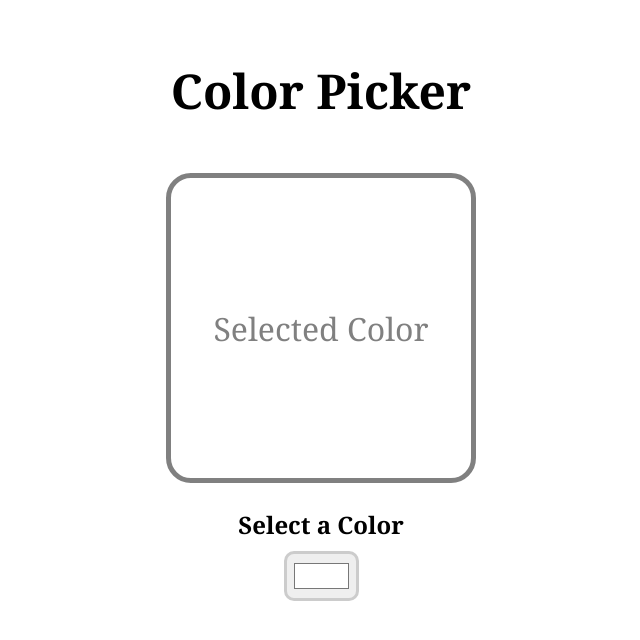
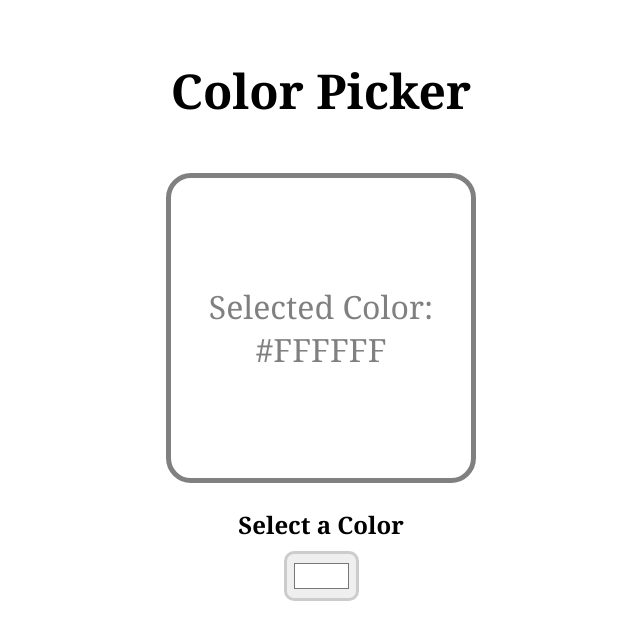
Before and after one commit to SamLarivs/react-practice, a React (Vite) app in the folder Brocode-react-app/: page / in a window 1280 px wide. Shown: the top 640 px of the page, without its empty margins (319-959 px from the left). Built offline with nearby package versions, Linux system fonts and the light colour scheme.

Commit message:
fixed color display

```diff
--- a/Brocode-react-app/src/ColorPicker.jsx
+++ b/Brocode-react-app/src/ColorPicker.jsx
@@ -12,7 +12,7 @@ function ColorPicker(){
         <div className="Color-Picker-Container">
             <h1>Color Picker</h1>
             <div className = "color-display" style={{backgroundColor: color}}>
-                <p>Selected Color</p>
+                <p>Selected Color: {color}</p>
             </div>
             <label>Select a Color</label>
             <input type="color" value={color} onChange={handleColorChange} />
```
